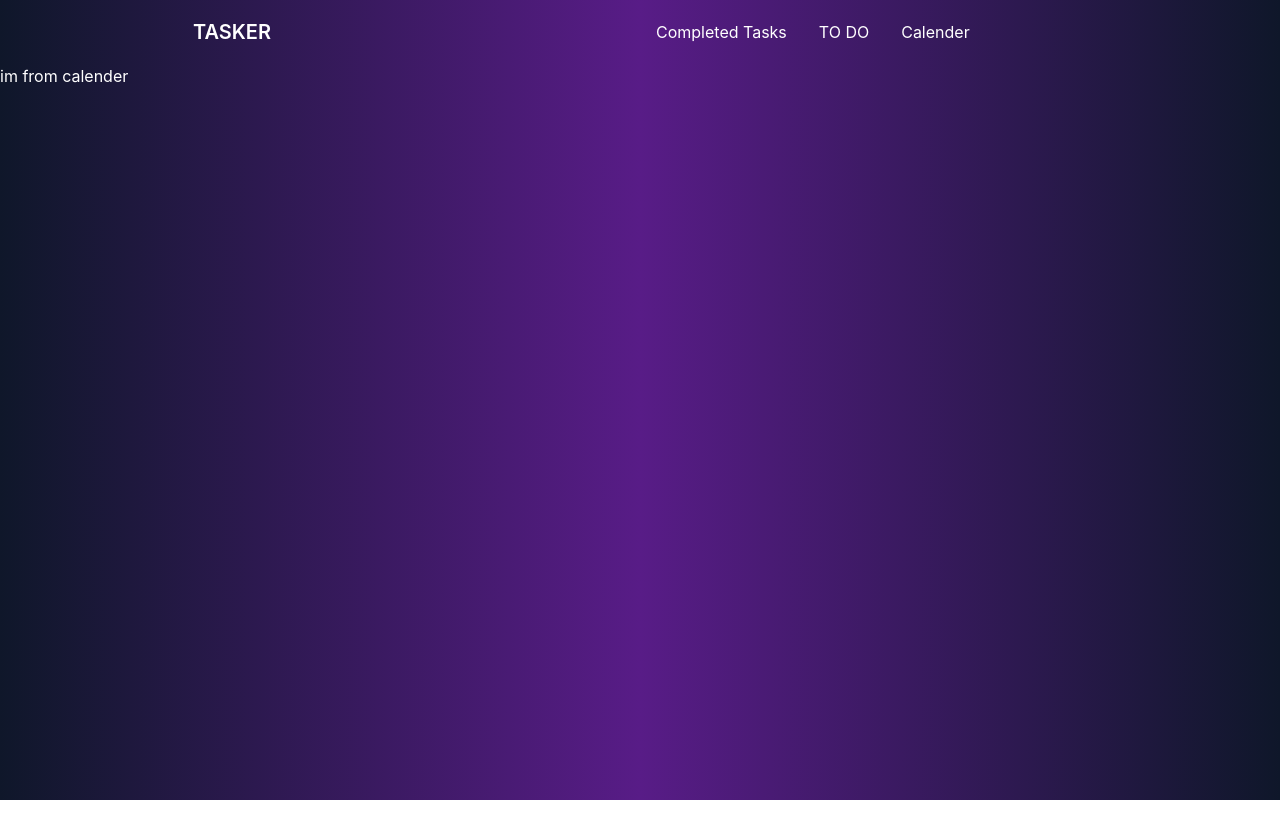
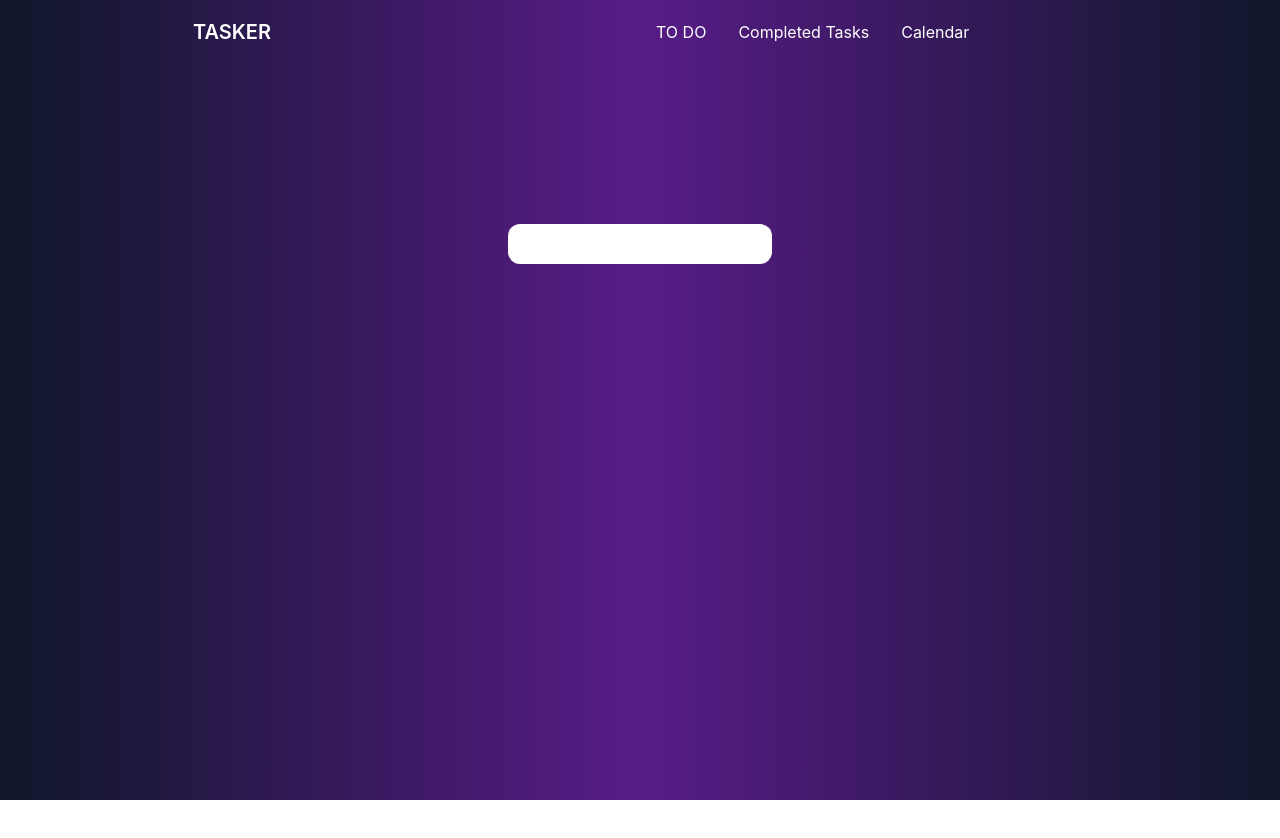
Before and after one commit to Ahamed-JI-Nabil/tasker, a React (Create React App) app: page /calender in a window 1280 px wide. Shown: the top 838 px of the page. Before the commit the page ends 800 px from the top, so only its background shows below. Built offline with nearby package versions, Linux system fonts and the light colour scheme.

Commit message:
calendar added

```diff
--- a/package.json
+++ b/package.json
@@ -8,6 +8,7 @@
     "@testing-library/user-event": "^13.5.0",
     "daisyui": "^2.17.0",
     "react": "^18.2.0",
+    "react-datepicker": "^4.8.0",
     "react-dom": "^18.2.0",
     "react-router-dom": "^6.3.0",
     "react-scripts": "5.0.1",
--- a/src/App.js
+++ b/src/App.js
@@ -4,7 +4,7 @@ import { Route, Routes } from 'react-router-dom';
 import NavBar from './Pages/Shared/NavBar';
 import Home from './Pages/Home/Home';
 import ToDo from './Pages/TO-DO/ToDo';
-import Calender from './Pages/Calender/Calender';
+import Calender from './Pages/Calendar/Calender';
 import CompletedTasks from './CompletedTasks/CompletedTasks';
 
 function App() {
--- /dev/null
+++ b/src/Pages/Calendar/Calender.js
@@ -0,0 +1,25 @@
+import React, { useState } from 'react';
+import DatePicker from 'react-datepicker';
+import 'react-datepicker/dist/react-datepicker.css'
+
+const Calendar = () => {
+
+    const [selectedDate, setSelectedDate] = useState(null)
+
+    return (
+        <div className='text-black flex justify-center mt-40 h-screen'>
+            <div>
+                <DatePicker
+                    className='rounded-xl p-2 text-center mx-auto'
+                    selected={selectedDate}
+                    onChange={date => setSelectedDate(date)}
+                    dateFormat='dd/MM/yyyy'
+                    minDate={new Date()}
+                />
+
+            </div>
+        </div>
+    );
+};
+
+export default Calendar;
--- a/src/Pages/Calender/Calender.js
+++ /dev/null
@@ -1,11 +0,0 @@
-import React from 'react';
-
-const Calender = () => {
-    return (
-        <div>
-            <h1>im from calender</h1>
-        </div>
-    );
-};
-
-export default Calender;
--- a/src/Pages/Shared/NavBar.js
+++ b/src/Pages/Shared/NavBar.js
@@ -4,9 +4,9 @@ import { Link } from 'react-router-dom';
 const NavBar = () => {
 
     const navItems = <>
+        <li><Link to='/to-do'>TO DO</Link></li>
         <li><Link to='/completed-task'>Completed Tasks</Link></li>
-        <li><Link to='/to-do'>TO DO</Link></li>
-        <li><Link to='/calender'>Calender</Link></li>
+        <li><Link to='/calender'>Calendar</Link></li>
     </>
 
     return (
```
Also changed, not shown: 1 other file (tests, documents, lock files or other folders).
